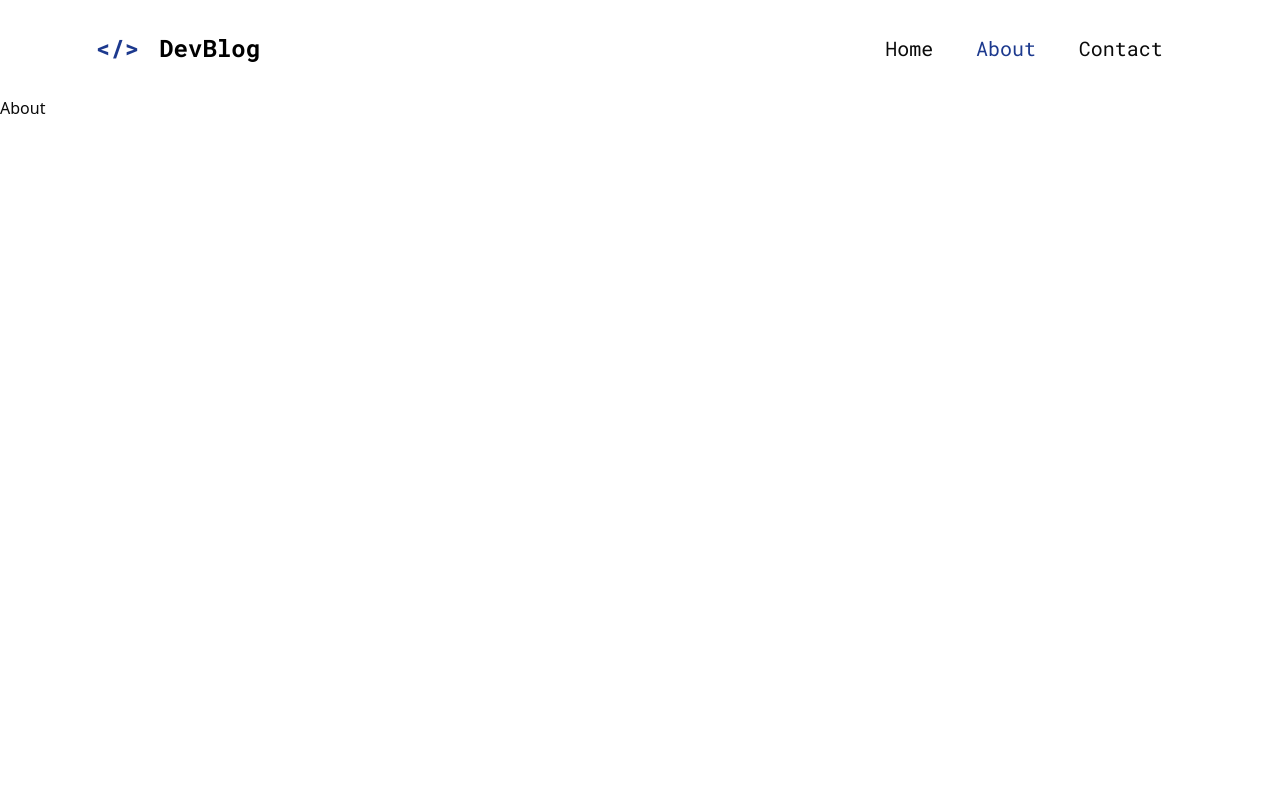
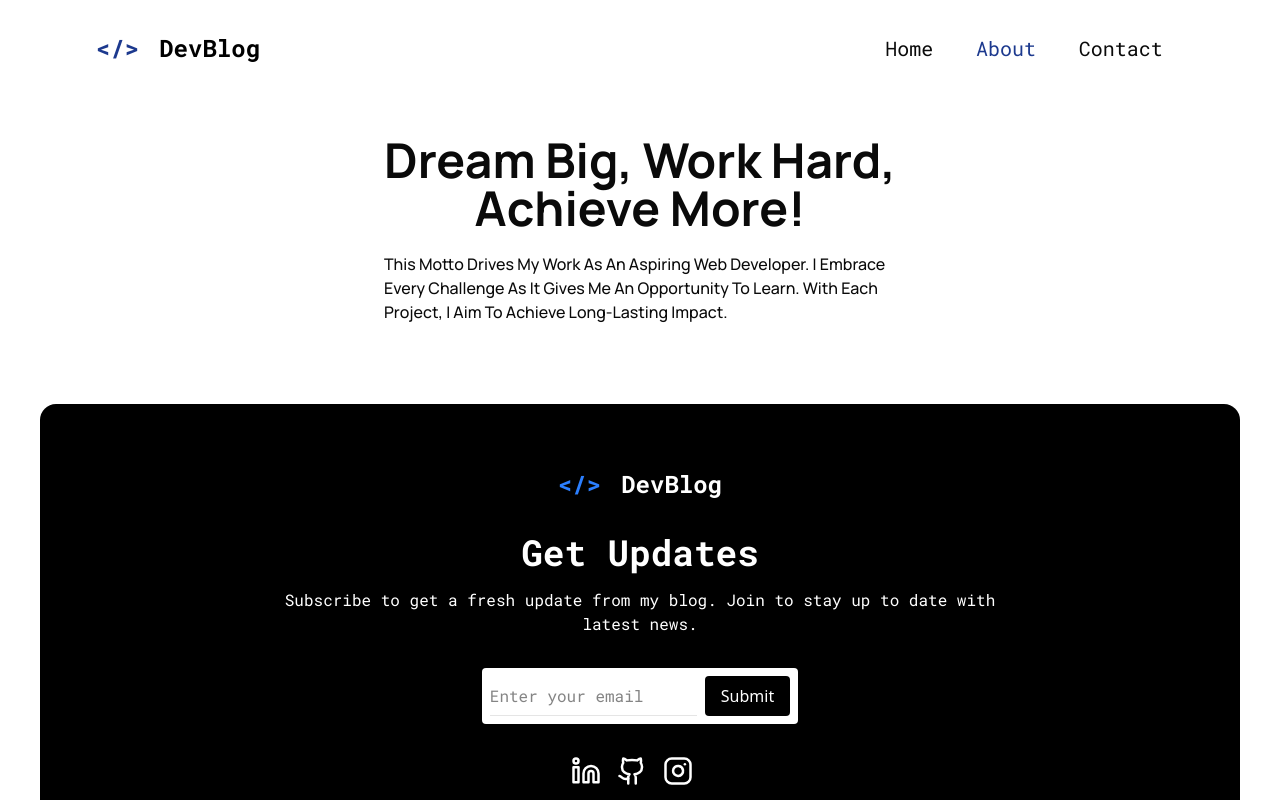
Before and after one commit to Shirooo098/NextJs-Blog, a Next.js app: page /about in a window 1280 px wide. Shown: the top 800 px of the page. Built offline with nearby package versions, Linux system fonts and the light colour scheme.

Commit message:
Add Section Motto in About Page

```diff
--- a/app/(main)/about/page.tsx
+++ b/app/(main)/about/page.tsx
@@ -1,6 +1,17 @@
+import { manRope } from "@/app/ui/fonts"
+import Footer from "@/app/ui/footer"
 
 export default function About() {
   return (
-    <div>About</div>
+    <>
+      <main className="flex justify-center w-full">
+        <section className={`${manRope.className} flex flex-col justify-center w-full md:w-1/2 px-5 xs:p-10 pb-10 pt-10 lg:px-16`}>
+          <h1 className="text-center font-bold text-5xl xs:text-6xl sxl:text-7xl">Dream Big, Work Hard, Achieve More!</h1>
+          <p className="font-medium capitalize mt-5 text-base">This motto drives my work as an aspiring web developer. I embrace every challenge as it gives me an opportunity to learn. With each project, I aim to achieve long-lasting impact. </p>
+        </section>
+
+      </main>
+      <Footer/>
+    </>
   )
 }
--- a/app/(main)/contact/page.tsx
+++ b/app/(main)/contact/page.tsx
@@ -1,6 +1,10 @@
+import Footer from "@/app/ui/footer";
 
 export default function Contact() {
   return (
-    <div>Contact</div>
+    <>
+      <div>Contact</div>
+      <Footer/>
+    </>
   )
 }
```
